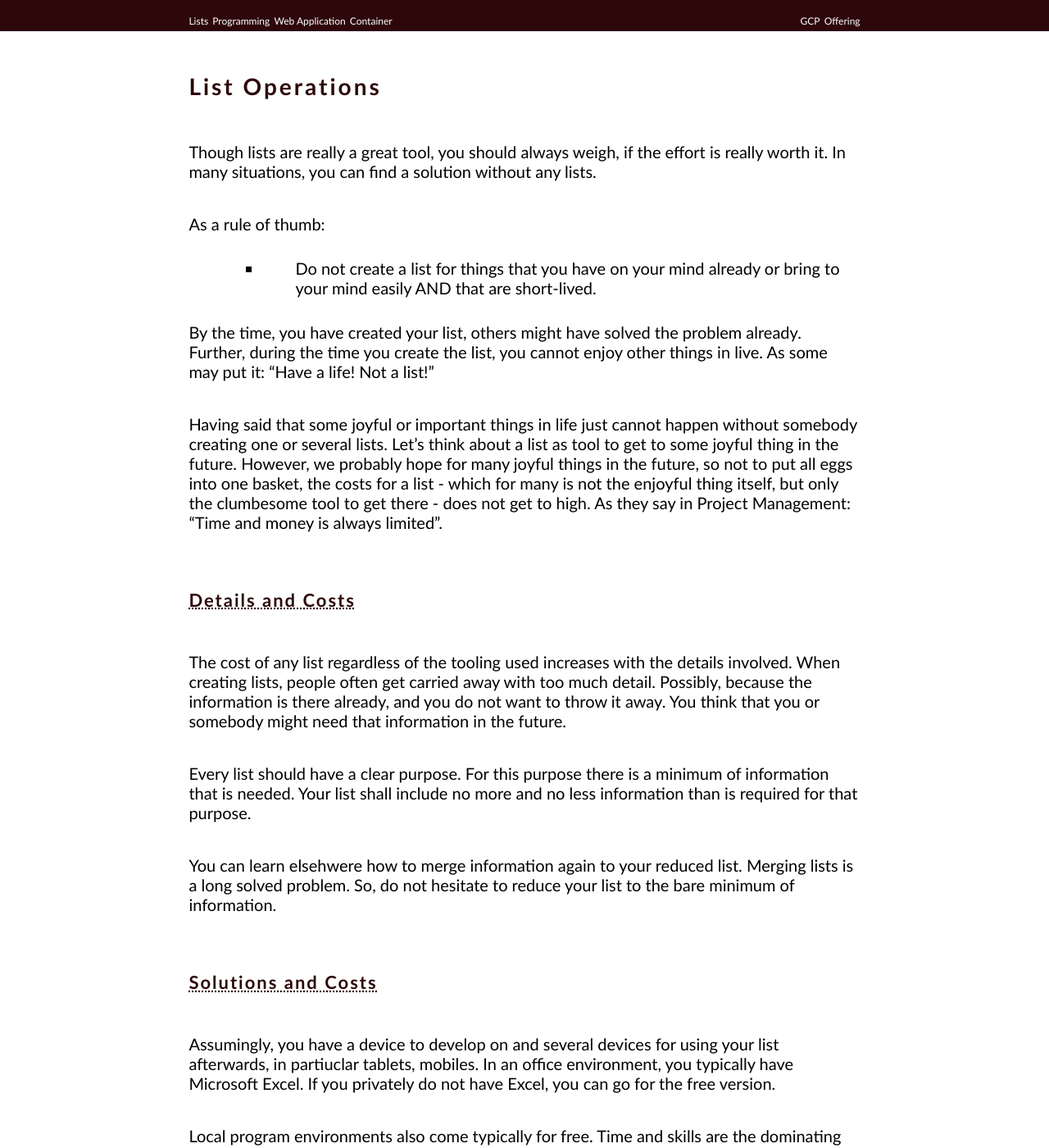
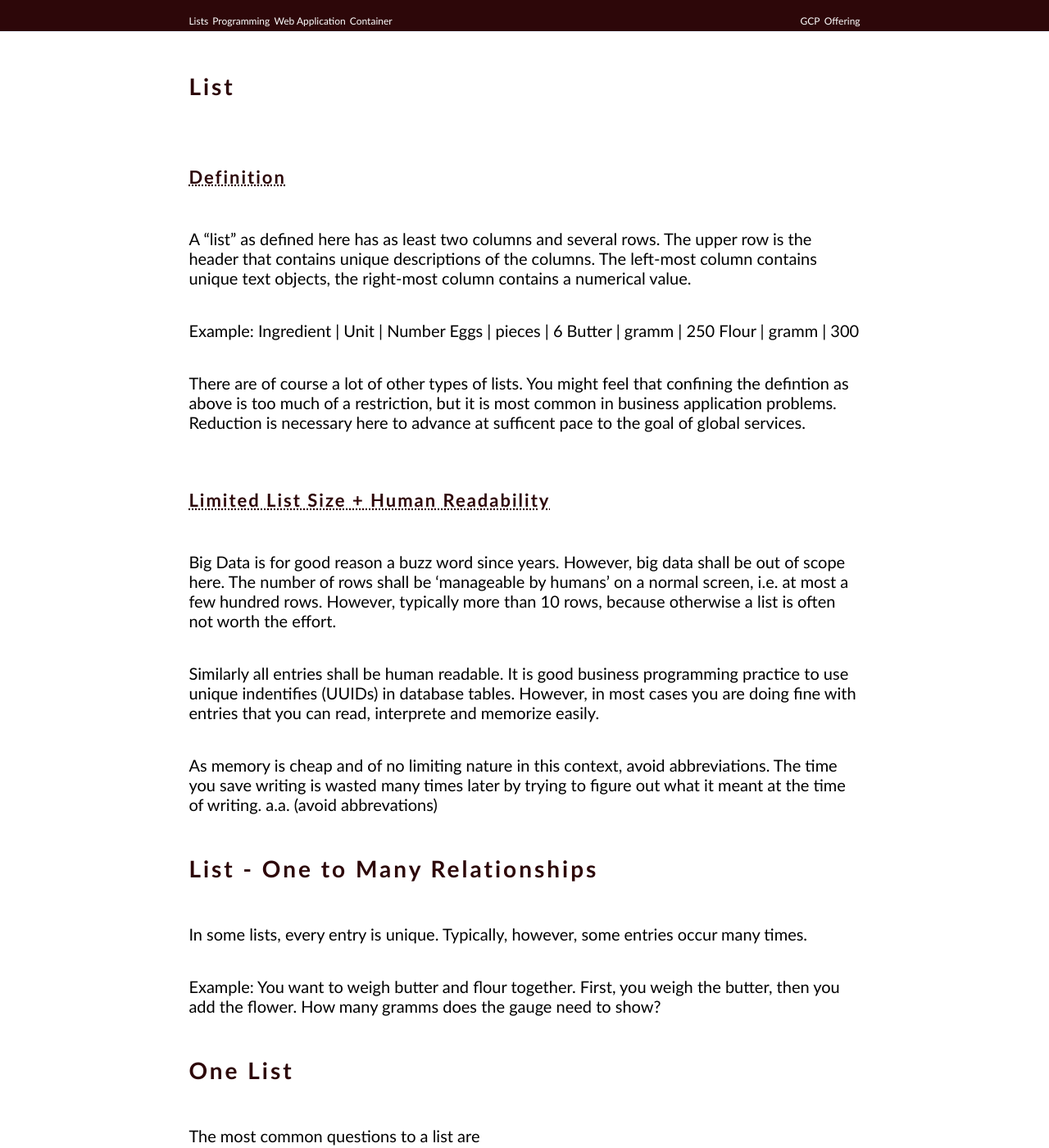
Before and after one commit to MaSe69/fromlisttok8, a Jekyll site: the page built from md/list_operations.md, in a window 1280 px wide and 1400 px high. Shown: the whole window at 82% size. Built offline with Jekyll 4.4.1, drawn with Linux system fonts in a browser that asks for light colours; some of the changed text lies outside the part shown.

Commit message:
list operations

```diff
--- a/md/list_operations.md
+++ b/md/list_operations.md
@@ -6,61 +6,111 @@ permalink: /list_operations/
 ---
 
 
-# List Operations
+# List
 
-Though lists are really a great tool, you should always weigh, if the effort is really worth it.
-In many situations, you can find a solution without any lists.
-
-As a rule of thumb:
-- Do not create a list for things that you have on your mind already or bring to your mind easily  AND that are short-lived.
-
-By the time, you have created your list, others might have solved the problem already.
-Further, during the time you create the list, you cannot enjoy other things in live.
-As some may put it: "Have a life! Not a list!"
-
-Having said that some joyful or important things in life just cannot happen without somebody creating one or several lists.
-Let's think about a list as tool to get to some joyful thing in the future.
-However, we probably hope for many joyful things in the future, so not to put all eggs into one basket, the costs for a list - which for many is not the enjoyful thing itself, but only the clumbesome tool to get there - does not get to high.
-As they say in Project Management: "Time and money is always limited".
+## Definition
 
 
-## Details and Costs
+A "list" as defined here has as least two columns and several rows.
+The upper row is the header that contains unique descriptions of the columns.
+The left-most column contains unique text objects, the right-most column contains a numerical value.
 
-The cost of any list regardless of the tooling used increases with the details involved.
-When creating lists, people often get carried away with too much detail.
-Possibly, because the information is there already, and you do not want to throw it away. You think that you or somebody might need that information in the future.
+Example:
+Ingredient | Unit | Number
+Eggs     | pieces | 6
+Butter | gramm | 250
+Flour | gramm | 300
 
-Every list should have a clear purpose. For this purpose there is a minimum of information that is needed. Your list shall include no more and no less information than is required for that purpose.
-
-You can learn elsehwere how to merge information again to your reduced list. Merging lists is a long solved problem. So, do not hesitate to reduce your list to the bare minimum of information.
+There are of course a lot of other types of lists. You might feel that confining the defintion as above is too much of a restriction, but it is most common in business application problems. Reduction is necessary here to advance at sufficent pace to the goal of global services.
 
 
-## Solutions and Costs
+## Limited List Size + Human Readability
 
-Assumingly, you have a device to develop on and several devices for using your list afterwards, in partiuclar tablets, mobiles.
-In an office environment, you typically have Microsoft Excel. If you privately do not have Excel, you can go for the free version.
+Big Data is for good reason a buzz word since years. However, big data shall be out of scope here.
+The number of rows shall be 'manageable by humans' on a normal screen, i.e. at most a few hundred rows. However, typically more than 10 rows, because otherwise a list is often not worth the effort.
 
-Local program environments also come typically for free. Time and skills are the dominating factors here.
+Similarly all entries shall be human readable. It is good business programming practice to use unique indentifies (UUIDs) in database tables. However, in most cases you are doing fine with entries that you can read, interprete and memorize easily.
 
-Costs occur once you start hosting anything on the Cloud. There are a few free offers, some of which will be discussed in this context.
-In principle, however, you have to consider to pay for Cloud usage. Then, the principle question might be if the list is really worth that money.
-In most cases, the answer is: no. In some cases, the answer is in fact: yes.
-
-Costs are the crucial question when turning from private (or local) to public. Once the request comes in to grow the list into a global service, costs are typically to be neglected. Time and feature pressure dominate in that phase.
+As memory is cheap and of no limiting nature in this context, avoid abbreviations. The time you save writing is wasted many times later by trying to figure out what it meant at the time of writing.
+a.a. (avoid abbrevations)
 
 
-## Benefits and Costs
+# List - One to Many Relationships
 
-Consider that writing was invented to prevent simple, but important information in the long-term memory of society. Particularly, the ownership of land was put on record.
-Human short-term memory is very limited. Anybody can only keep a few things on his mind at the same time. Often, "seven" is reported as the magical number that can be memorized, then abstraction starts.
+In some lists, every entry is unique.
+Typically, however, some entries occur many times.
 
-Among the prominent advantages of lists are
-- keeping the long term memory of important information
-- dealing with complex information in a short time.
+Example:
+You want to weigh butter and flour together. First, you weigh the butter, then you add the flower. How many gramms does the gauge need to show?
 
-Weighing the expected cost of a list, keep in mind
-- what is the loss of loosing this info?
-- what is the benefit of keeping this info?
-- what is the benefit of higher accuracy when dealing with the details (rather than doing some abstractions or approximations)?
 
-When you conclude that the details are necessary (e.g. for legal reasons), always keep doing abstractions and approximations to anticate and double-check the results that you get as a result of the analysis of your list.
+# One List
+
+The most common questions to a list are
+- How many rows?
+- What is the sum?
+
+In Excel, you find the row count, the sum and other standard aggregations in the status bar at the bottom.
+Further, standard operations on a single list are
+- Filter
+- Sorting
+They are pretty much self-explenatory.
+
+## Checking for uniqueness
+
+Uniquenss of fields are often very important.
+The importance of checking for uniqueness is also generally under-estimated.
+
+Example:
+You job might be to collect money from people on a list. The list tells you the names and a flag for paid or not. You go down the list row by row and find that John Doe has not paid. You address John Doe on this topic and you get an angry reply that he already paid. Later, you find further down on the list another entry "John Doe" with a flag for payment done.
+
+You can check for uniqueness in several ways.
+- Using the filter
+- Using Pivot table
+- Using Sort and Remove Duplicates.
+
+My favorite is to copy the table, sort by the column that is to be checked for unique values. Then, you apply the function "Remove Duplicates". You get a info message telling you the result. You can also count the remaining number of rows. If it is lower than the original number of rows, the original table contained duplicates.
+
+
+## Analysis + Pivot Tables
+
+You can insert a graph. This functionality has such a good user interface that it is easier to use than to describe.
+
+A very powerful and indispensible tool are the pivot table.
+A Pivot table gives you the answer in the weighing example above: 550 gramms.
+
+
+## Multiplications
+
+You can multiply all values in the table with a value.
+
+Example:
+The recipe was meant for 1 cake, but you need to bake 3 cakes.
+For making the shopping list, you multiply all value by 3.
+
+
+# Splitting a list
+
+Often, there is already a list.
+Particularly a list with many columns.
+Typically, only a few columns are needed.
+Then, it is advisable, to create a new list from the old list.
+
+A foreseeable problem can be that the reminder of the old list can change while you work on your part of the list. Hence, at a later point in time, it might be necessary to merge the lists again.
+You therefore split a list using key fields. Key fields are a set of fields that make a row unique.
+
+Example:
+You have a list with names. All names are unique. Then these names can be your key fields. Consider to check for uniquness.
+If a uniqueness check reveals that there are two entries with John Doe, then you need an additional field. One John Doe might be from Dover and the other from Kent. Then, the name and the city can be key fields.
+
+
+# Two Lists
+
+Merging lists is the most important functionality. You might be rightfully reluctant on splitting lists when you are lacking experience on how to merge them again.
+
+Lists that are sharing key fields can be merged automatically.
+Recommendably, you use the command vlookup for merging.
+
+Notes:
+- The list need to be sorted.
+- In Excel, this command has the default to return the nearest value, if the searched value is not found. Set this value to 'FALSE' if you really want to have NA returned when the value is not available in the other list.
```
Also changed, not shown: md/data_input.md (added, +20 -0 lines).
